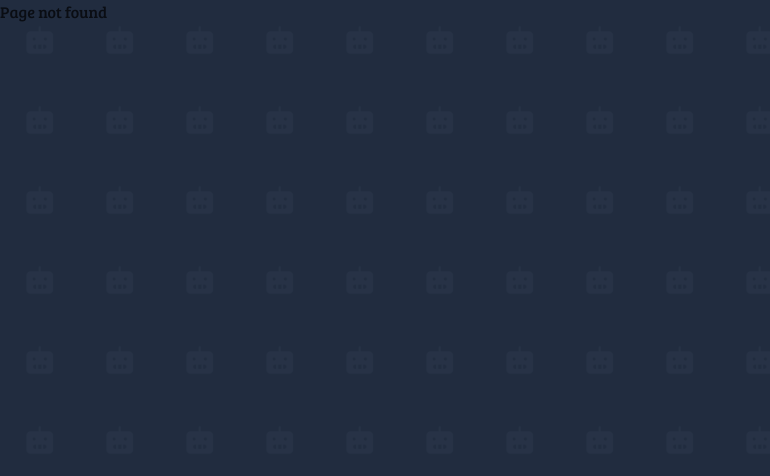
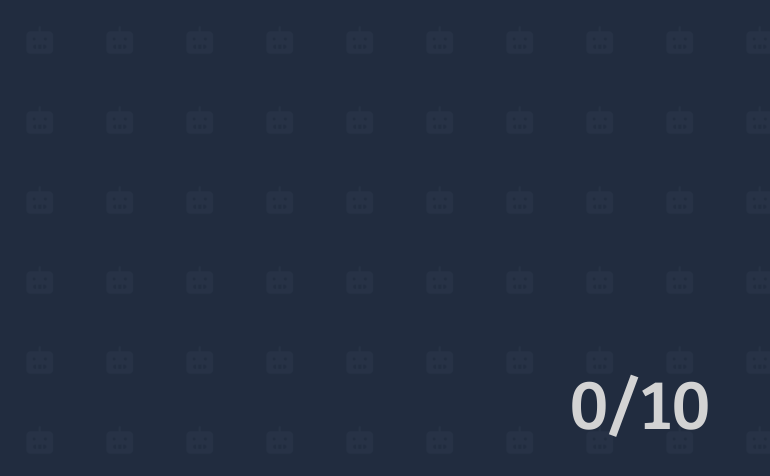
Before and after one commit to IrishRixon/QuizAI-Frontend, a React (Vite) app: page /score in a window 1280 px wide. Before the commit this address had no page. Shown: the top 476 px of the page, without its empty margins (0-770 px from the left). Built offline with nearby package versions, Linux system fonts and the light colour scheme.

Commit message:
feat: add score page route and navigate to score on question completion

```diff
--- a/src/App.tsx
+++ b/src/App.tsx
@@ -6,6 +6,7 @@
 import { CategoryContext } from "./Context/CategoryContext";
 import QuestionsPage from "./Components/QuestionsPage/QuestionsPage";
 import { ScoreContext } from "./Context/ScoreContext";
+import Score from "./Components/Score/Score";
 
 interface CategoriesSelected {
   selectedCategories: string[];
@@ -35,6 +36,7 @@
                 <Route path="/" element={<LandingPage />} />
                 <Route path="/categories" element={<Categories />} />
                 <Route path="/questions" element={<QuestionsPage />} />
+                <Route path="/score" element={<Score />} />
                 <Route path="*" element={<h1>Page not found</h1>} />
               </Routes>
             </div>
--- a/src/Components/QuestionsPage/WithQuestions.tsx
+++ b/src/Components/QuestionsPage/WithQuestions.tsx
@@ -71,9 +71,10 @@
 
             if (updated >= questions.length) {
               setSelectedAns(-1);
-              return updated;
+              navigate("/score");
+              return prev;
             }
-            return prev;
+            return updated;
           });
         }}
       >
--- /dev/null
+++ b/src/Components/Score/Score.tsx
@@ -0,0 +1,16 @@
+import { useContext } from "react"
+import { ScoreContext, type ScoreContextType } from "../../Context/ScoreContext"
+import { CategoryContext, type StateCat } from "../../Context/CategoryContext";
+
+function Score() {
+    const { score, setScore} = useContext(ScoreContext) as ScoreContextType;
+    const { categoriesSelected } = useContext(CategoryContext) as StateCat;
+
+  return (
+    <main className="p-6 w-full h-full z-10 relative flex flex-col justify-center items-center">
+        <h1 className="text-7xl text-(--white-text)">{score}/{categoriesSelected.numberOfQuestions}</h1>
+    </main>
+  )
+}
+
+export default Score
```
